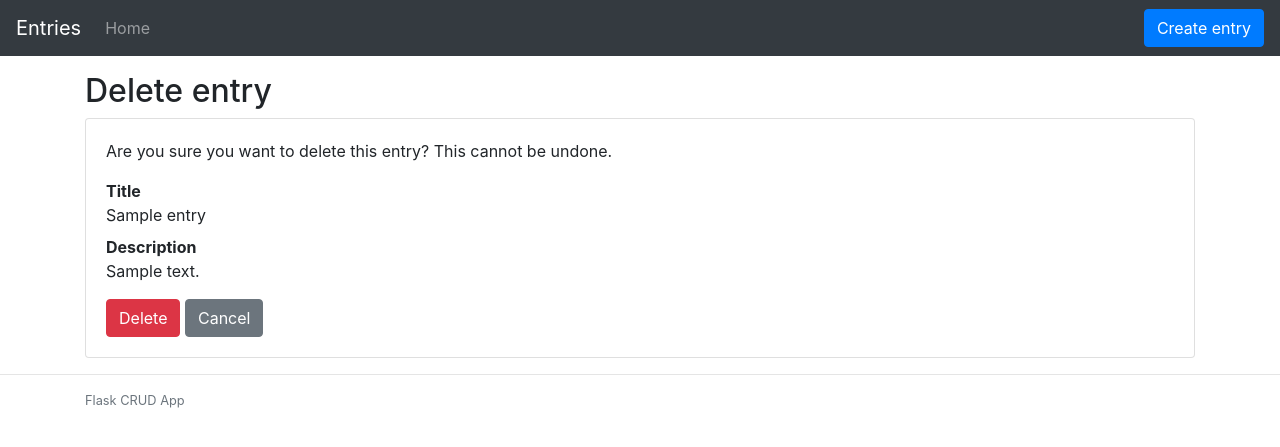
After one commit to SubhuVijay/ai-agentic-sdlc-claude-codemie-capstone, a Flask app: page /entries/1/delete in a window 1280 px wide. The commit adds this page. Shown: the top 447 px of the page. Run offline with Flask 2, Linux system fonts and the light colour scheme; tables that the repository leaves empty hold one stand-in row (values such as "Sample post"); some libraries are stand-ins or nearby versions.

Commit message:
KAN-4-S7: Add delete confirmation and POST-only delete
Co-Authored-By: Claude Code <noreply@anthropic.com>

```diff
--- a/app/routes.py
+++ b/app/routes.py
@@ -86,16 +86,22 @@ def not_found(e):
 
 
 
+@app.route('/entries/<int:id>/delete')
+def confirm_delete_entry(id):
+    entry = Entry.query.get_or_404(id)
+    return render_template('entry_delete_confirm.html', entry=entry)
+
+@app.route('/entries/<int:id>/delete', methods=['POST'])
+def delete_entry(id):
+    entry = Entry.query.get_or_404(id)
+    db.session.delete(entry)
+    db.session.commit()
+    flash('Entry deleted.', 'success')
+    return redirect(url_for('index'))
+
 @app.route('/delete/<int:id>')
 def delete(id):
-    if not id or id != 0:
-        entry = Entry.query.get(id)
-        if entry:
-            db.session.delete(entry)
-            db.session.commit()
-        return redirect('/')
-
-    return "of the jedi"
+    return redirect(url_for('confirm_delete_entry', id=id))
 
 @app.route('/entries/<int:id>/toggle', methods=['POST'])
 def toggle_entry(id):
--- /dev/null
+++ b/app/templates/entry_delete_confirm.html
@@ -0,0 +1,27 @@
+{% extends "base.html" %}
+
+{% block title %}Delete entry{% endblock %}
+
+{% block content %}
+
+<div class="container">
+    <h2>Delete entry</h2>
+    <div class="card">
+        <div class="card-body">
+            <p>Are you sure you want to delete this entry? This cannot be undone.</p>
+            <dl>
+                <dt>Title</dt>
+                <dd id="delete-title">{{ entry.title }}</dd>
+                <dt>Description</dt>
+                <dd>{{ entry.description }}</dd>
+            </dl>
+            <form action="{{ url_for('delete_entry', id=entry.id) }}" method="post">
+                <input type="hidden" name="csrf_token" value="{{ csrf_token() }}">
+                <button class="btn btn-danger" type="submit">Delete</button>
+                <a class="btn btn-secondary" href="{{ url_for('index') }}">Cancel</a>
+            </form>
+        </div>
+    </div>
+</div>
+
+{% endblock %}
--- a/app/templates/index.html
+++ b/app/templates/index.html
@@ -33,7 +33,7 @@
                     </button>
                 </form>
                 <a class="btn btn-danger"
-                   href="/delete/{{ entry.id }}">
+                   href="{{ url_for('confirm_delete_entry', id=entry.id) }}">
                     Delete
                 </a>
                 <a class="btn btn-info"
```
